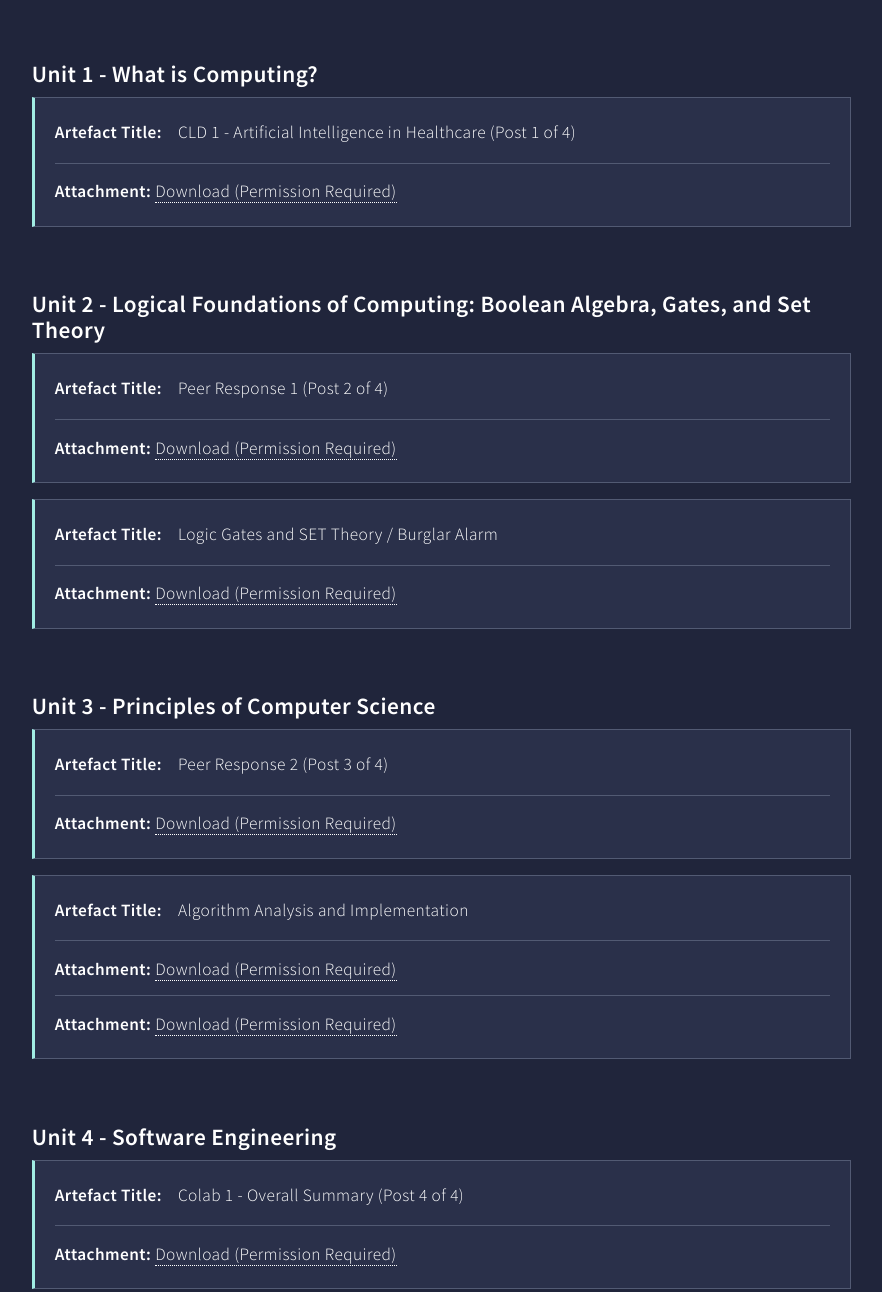
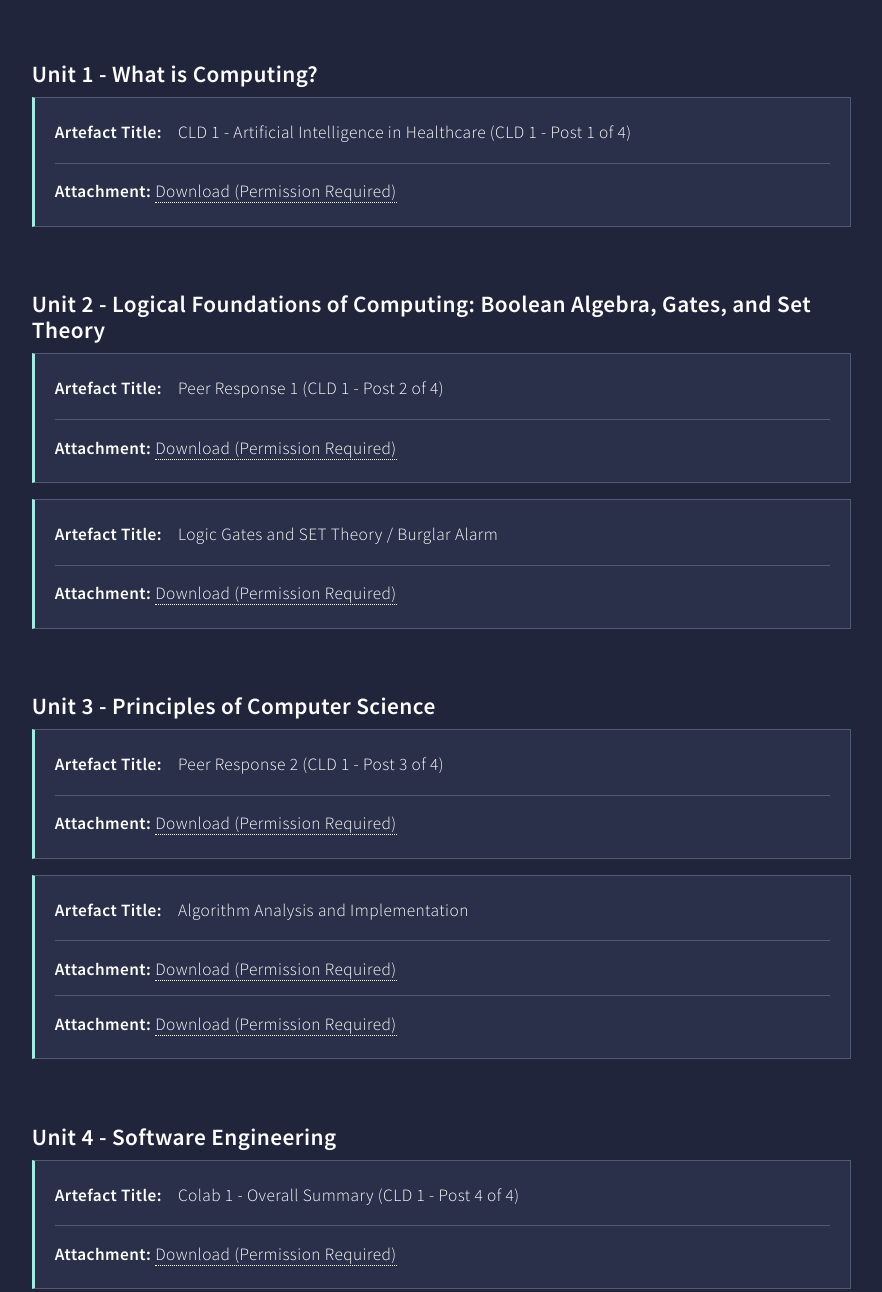
Before and after one commit to ce26229/eportfolio, a plain HTML site: page modules/launch-into-computing.html in a window 1280 px wide. Shown: the part 998-2290 px from the top of the page, without its empty margins (349-1231 px from the left). Drawn offline with Linux system fonts and the light colour scheme.

Commit message:
Update launch-into-computing.html

```diff
--- a/modules/launch-into-computing.html
+++ b/modules/launch-into-computing.html
@@ -55,7 +55,7 @@
             <h3>Unit 1 - What is Computing?</h3>
             <article id="CLD 1 - Artificial Intelligence In Healthcare" class="artefact-card" aria-label="CLD 1 - Artificial Intelligence In Healthcare">
               <dl>
-                <dt>Artefact Title:</dt><dd>CLD 1 - Artificial Intelligence in Healthcare (Post 1 of 4)</dd>
+                <dt>Artefact Title:</dt><dd>CLD 1 - Artificial Intelligence in Healthcare (CLD 1 - Post 1 of 4)</dd>
               </dl>
               <p class="artefact-file"><strong>Attachment:</strong>
                 <a href="https://drive.google.com/file/d/1D0gDwLftKasU_UmMlnwUBF4-1qj2UcDe/view?usp=drivesdk">Download (Permission Required)</a>
@@ -65,7 +65,7 @@
             <h3>Unit 2 - Logical Foundations of Computing: Boolean Algebra, Gates, and Set Theory</h3>
             <article id="CLD 1 - Peer Response 1" class="artefact-card" aria-label="CLD 1 - Peer Response 1">
               <dl>
-                <dt>Artefact Title:</dt><dd>Peer Response 1 (Post 2 of 4)</dd>
+                <dt>Artefact Title:</dt><dd>Peer Response 1 (CLD 1 - Post 2 of 4)</dd>
               </dl>
               <p class="artefact-file"><strong>Attachment:</strong>
                 <a href="https://drive.google.com/file/d/1D0gDwLftKasU_UmMlnwUBF4-1qj2UcDe/view?usp=drivesdk">Download (Permission Required)</a>
@@ -83,7 +83,7 @@
             <h3>Unit 3 - Principles of Computer Science</h3>
             <article id="CLD 1 - Peer Response 2" class="artefact-card" aria-label="CLD 1 - Peer Response 2">
               <dl>
-                <dt>Artefact Title:</dt><dd>Peer Response 2 (Post 3 of 4)</dd>
+                <dt>Artefact Title:</dt><dd>Peer Response 2 (CLD 1 - Post 3 of 4)</dd>
               </dl>
               <p class="artefact-file"><strong>Attachment:</strong>
                 <a href="https://drive.google.com/file/d/1D0gDwLftKasU_UmMlnwUBF4-1qj2UcDe/view?usp=drivesdk">Download (Permission Required)</a>
@@ -103,7 +103,7 @@
             <h3>Unit 4 - Software Engineering</h3>
             <article id="CLD 1 - Overall Summary" class="artefact-card" aria-label="CLD 1 - Overall Summary">
               <dl>
-                <dt>Artefact Title:</dt><dd>Colab 1 - Overall Summary (Post 4 of 4)</dd>
+                <dt>Artefact Title:</dt><dd>Colab 1 - Overall Summary (CLD 1 - Post 4 of 4)</dd>
               </dl>
               <p class="artefact-file"><strong>Attachment:</strong>
                 <a href="https://drive.google.com/file/d/1D0gDwLftKasU_UmMlnwUBF4-1qj2UcDe/view?usp=drivesdk">Download (Permission Required)</a>
```
